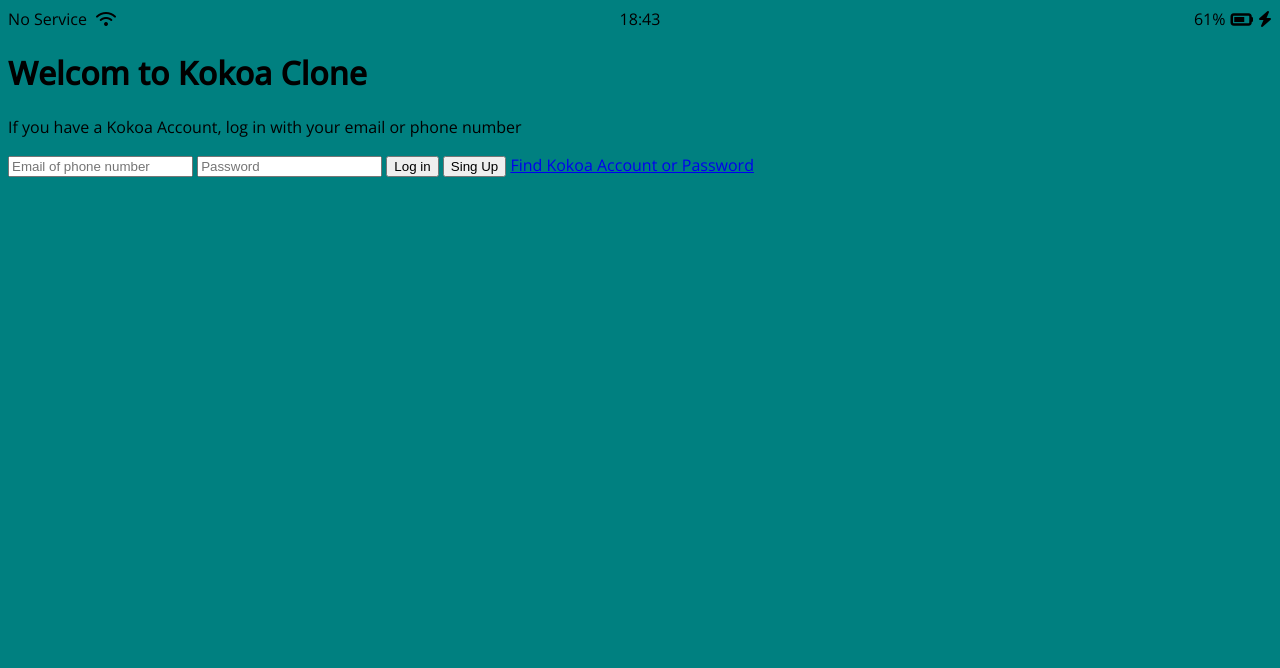
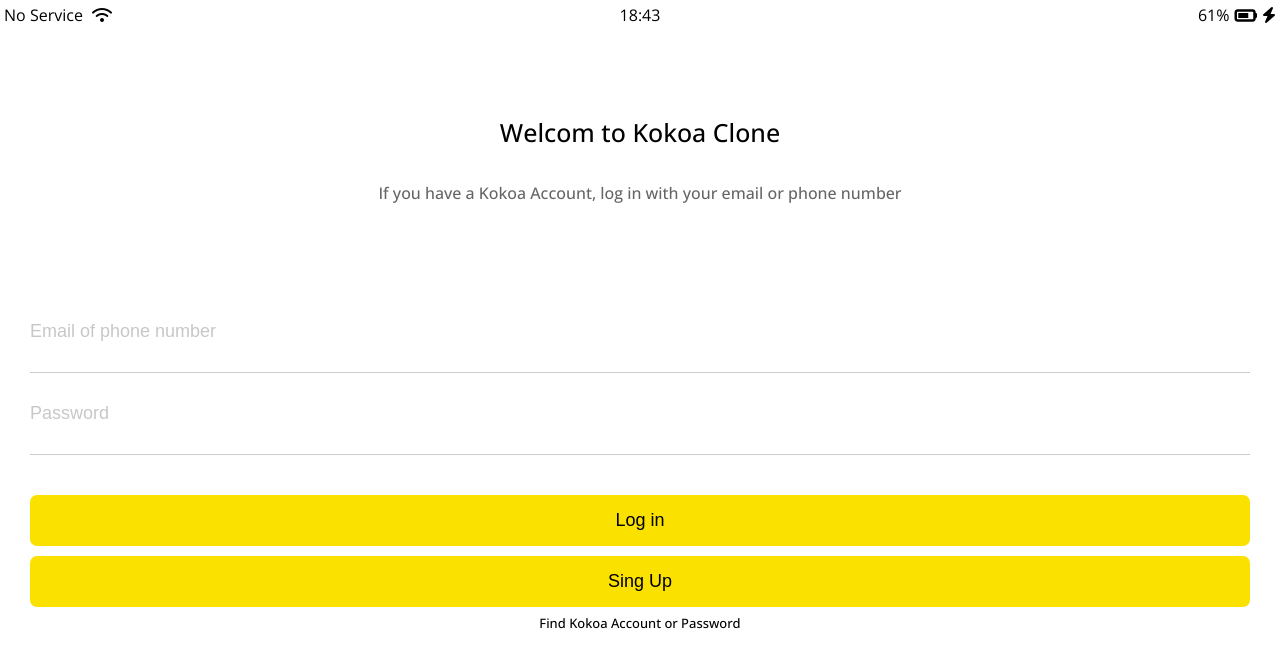
Before and after one commit to madjung1/kakao-clone-2023, a plain HTML site: page index.html in a window 1280 px wide. Drawn offline with nearby package versions, Linux system fonts and the light colour scheme.

Commit message:
complete first page.css

```diff
--- /dev/null
+++ b/css/reset.css
@@ -0,0 +1,47 @@
+html, body, div, span, applet, object, iframe,
+h1, h2, h3, h4, h5, h6, p, blockquote, pre,
+a, abbr, acronym, address, big, cite, code,
+del, dfn, em, img, ins, kbd, q, s, samp,
+small, strike, strong, sub, sup, tt, var,
+b, u, i, center,
+dl, dt, dd, ol, ul, li,
+fieldset, form, label, legend,
+table, caption, tbody, tfoot, thead, tr, th, td,
+article, aside, canvas, details, embed,
+figure, figcaption, footer, header, hgroup,
+menu, nav, output, ruby, section, summary,
+time, mark, audio, video {
+	margin: 0;
+	padding: 0;
+	border: 0;
+	font-size: 100%;
+	font: inherit;
+	vertical-align: baseline;
+}
+/* HTML5 display-role reset for older browsers */
+article, aside, details, figcaption, figure,
+footer, header, hgroup, menu, nav, section {
+	display: block;
+}
+body {
+	line-height: 1;
+}
+ol, ul {
+	list-style: none;
+}
+blockquote, q {
+	quotes: none;
+}
+blockquote:before, blockquote:after,
+q:before, q:after {
+	content: '';
+	content: none;
+}
+table {
+	border-collapse: collapse;
+	border-spacing: 0;
+}
+
+input:focus{
+	outline: none;
+}
--- a/style.css
+++ b/css/status-bar.css
@@ -1,11 +1,7 @@
-@import url('https://fonts.googleapis.com/css2?family=Open+Sans:ital,wght@0,300;0,400;0,500;1,300&display=swap');
-body{
-    background-color: teal;
-    font-family: "Open Sans", sans-serif;
-}
 .status-bar{
     display: flex;
     justify-content: center;
+    padding: 7px 4px;
 }
 .status-bar__column{
     width: 33.33%;
--- /dev/null
+++ b/css/style.css
@@ -0,0 +1,65 @@
+@import url('https://fonts.googleapis.com/css2?family=Open+Sans:ital,wght@0,300;0,400;0,500;1,300&display=swap');
+@import "reset.css";
+@import "variables.css";
+@import "status-bar.css";
+
+body{
+    font-family: "Open Sans", sans-serif;
+}
+.welcom-header {
+    margin: 90px 0px;
+    text-align: center;
+    display: flex;
+    flex-direction: column;
+    align-items: center;
+    font-weight: 500;
+}
+.welcom-header__title{
+    margin-bottom: 40px;
+    font-size: 25px;
+}
+.welcom-header__text{
+    width: 50%;
+    opacity: 0.6;
+
+}
+#login-form{
+    margin: 0px 30px;
+    display: flex;
+    flex-direction: column;
+    font-weight: 500;
+}
+#login-form input, #login-form button{
+    padding: 30px 0px;
+    border: none;
+
+    font-size: 18px;
+
+}
+#login-form input:not([type="submit"]) {
+    border-bottom: 1px solid rgba(0, 0, 0, 0.2);
+    transition: border-color 0.3s ease-in-out;
+}
+#login-form input::placeholder{
+    opacity: 0.4;
+}
+#login-form input[type="submit"], #login-form button{
+    margin: 40px 0px 10px 0px;
+    background-color: var(--yellow);
+    cursor: pointer;
+    border-radius: 7px;
+    padding: 15px 0px
+}
+#login-form input:focus {
+    border-color: var(--yellow);
+}
+#login-form button{
+    margin: 0px;
+}
+#login-form a{
+    text-align: center;
+    color: inherit;
+    text-decoration: none;
+    margin: 10px;
+    font-size: 13px;
+}
--- /dev/null
+++ b/css/variables.css
@@ -0,0 +1,3 @@
+:root {
+    --yellow: #fae100;
+}
--- a/index.html
+++ b/index.html
@@ -4,7 +4,7 @@
     <meta charset="UTF-8">
     <meta name="viewport" content="width=device-width, initial-scale=1.0">
     <title>welcom to kokoa talk</title>
-    <link rel="stylesheet" href="style.css">
+    <link rel="stylesheet" href="css/style.css">
 </head>
 <body>
     <div class="status-bar">
```
